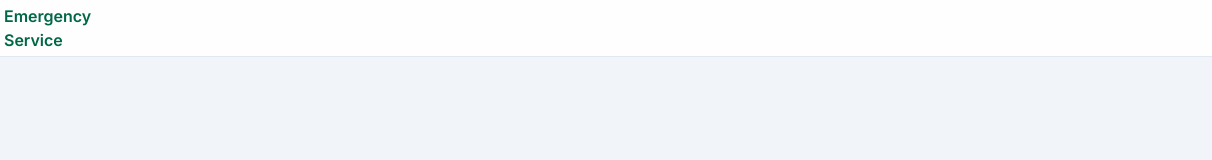
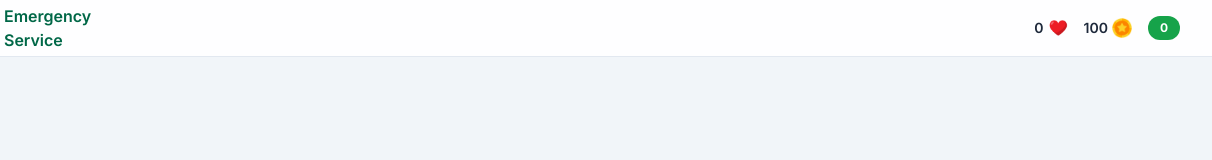
Before and after one commit to TanjinaMimcell/Emergency-Service-Directory, a plain HTML site: page index.html in a window 1280 px wide. Shown: the full height of the page, 68-1280 px from the left. Drawn offline with nearby package versions, Linux system fonts and the light colour scheme.

Commit message:
navbar comitted

```diff
--- a/index.html
+++ b/index.html
@@ -29,5 +29,37 @@
 
       </div>
 
+      <!-- Right: Heart, Coins, Copy Count -->
+<div class="flex items-center gap-4 text-sm">
+  <!-- Favorites -->
+  <div class="flex items-center gap-1" title="Favorites">
+    <span id="heartCount" class="font-semibold">0</span>
+    <img src="assets/heart.png" alt="Heart" class="h-5 w-5 object-contain" />
+  </div>
+
+  <!-- Coins -->
+  <div class="flex items-center gap-1" title="Coins">
+    <span id="coinCount" class="font-semibold">100</span>
+    <img src="assets/coin.png" alt="Coin" class="h-5 w-5 object-contain" />
+  </div>
+
+  <!-- Copy count badge -->
+  <div class="flex items-center gap-1" title="Copy Count">
+    <div class="relative">
+      <!-- Rounded rectangle badge with only number -->
+      <div class="bg-green-600 text-white font-bold text-xs px-3 py-1 rounded-full flex items-center justify-center">
+        <span id="copyCount">0</span>
+      </div>
+    </div>
+  </div>
+</div>
+
+
+    </nav>
+  </header>
+
+
+
+
 </body>
 </html>
```
